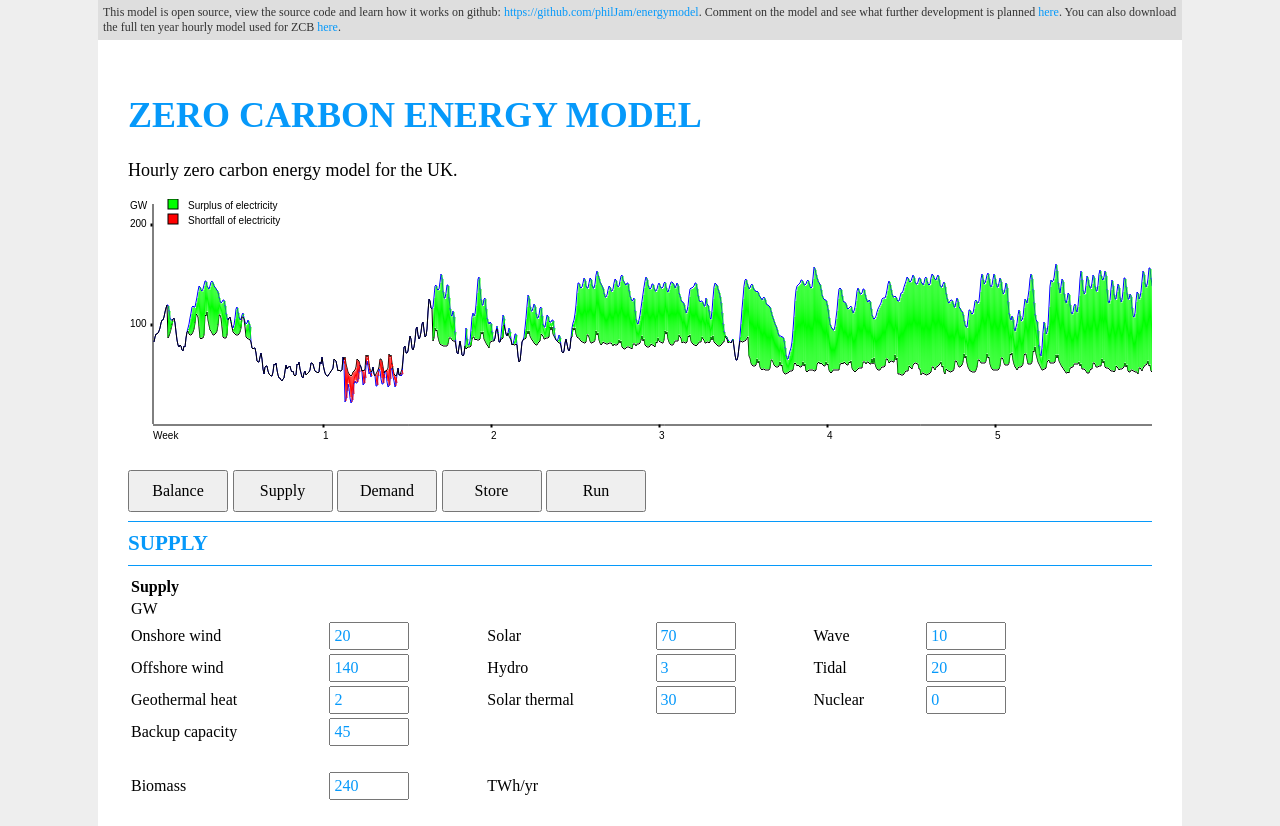
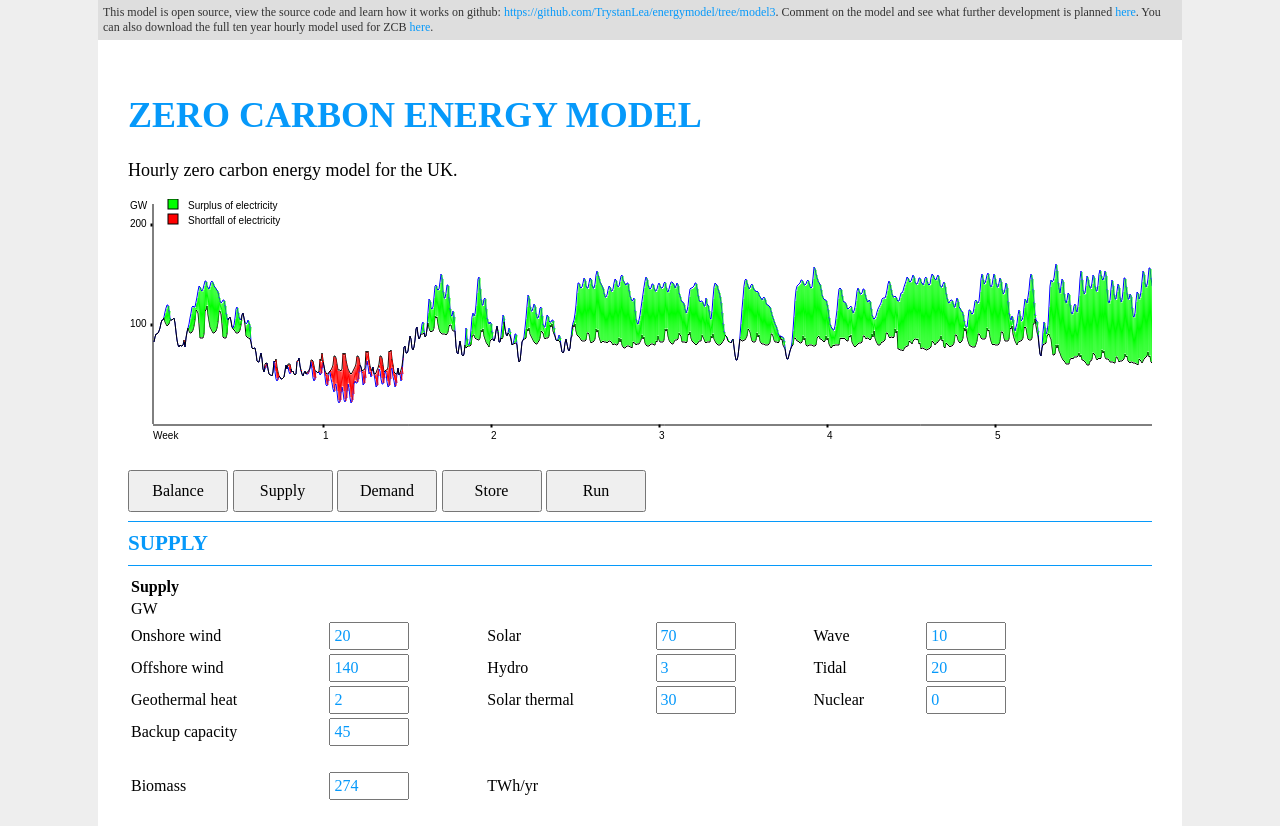
Before and after one commit to philJam/energymodel, a plain HTML site: page index.html in a window 1280 px wide. Shown: the top 826 px of the page. Drawn offline with Linux system fonts and the light colour scheme.

Commit message:
screenshot

```diff
--- a/index.html
+++ b/index.html
@@ -97,7 +97,7 @@
 <body>
 
 <div id="header-bound">
-This model is open source, view the source code and learn how it works on github: <a href="https://github.com/philJam/energymodel">https://github.com/philJam/energymodel</a>.
+This model is open source, view the source code and learn how it works on github: <a href="https://github.com/TrystanLea/energymodel/tree/model3">https://github.com/TrystanLea/energymodel/tree/model3</a>.
 Comment on the model and see what further development is planned <a href="http://zcb.wikispot.org/OpensourceEnergyModel">here</a>.
 You can also download the full ten year hourly model used for ZCB <a href="https://dl.dropboxusercontent.com/u/79311585/ZCB_TYHME_v2.xlsx">here</a>.
 </div>
@@ -402,7 +402,7 @@ You can also download the full ten year hourly model used for ZCB <a href="https
 </div>
 
 <div id="header-bound">
-This model is open source, view the source code and learn how it works on github: <a href="https://github.com/philJam/energymodel">https://github.com/philJam/energymodel</a>.
+This model is open source, view the source code and learn how it works on github: <a href="https://github.com/TrystanLea/energymodel/tree/model3">https://github.com/TrystanLea/energymodel/tree/model3</a>.
 Comment on the model and see what further development is planned <a href="http://zcb.wikispot.org/OpensourceEnergyModel">here</a>.
 You can also download the full ten year hourly model used for ZCB <a href="https://dl.dropboxusercontent.com/u/79311585/ZCB_TYHME_v2.xlsx">here</a>.
 </div>
@@ -432,7 +432,7 @@ You can also download the full ten year hourly model used for ZCB <a href="https
     var tidal_capacity = 20;                // GW
     var nuclear_capacity = 0;               // GW
     var backupCap = 45;                     // GW
-    var total_biomass_produced = 240;       // TWh/yr
+    var total_biomass_produced = 274;       // TWh/yr
     var biomass_available = total_biomass_produced*1000;
 
     var solarthermal_capacity = 30;
@@ -498,7 +498,7 @@ You can also download the full ten year hourly model used for ZCB <a href="https
     var totalDemandInProfile = 307111.8;        // FROM CSV!!!!
 
     var number_of_buildings = 32;
-    var average_heatloss_WK = 120;
+    var average_heatloss_WK = 135;
     var heatLossCoefficient = (number_of_buildings * 1000000 * average_heatloss_WK) / 1000000000; // 4.4; // GW/degC
     var baseTemp = 16-(385/((heatLossCoefficient/4.398)*119)); //Gains need linking to appliances energy reduction
     var hourly_heatpump_COP = 3.0;
@@ -538,9 +538,9 @@ You can also download the full ten year hourly model used for ZCB <a href="https
 
     var transportHydrogenDemand = hydrogenvehicles_H2_energy_demand;
 
-    var other_transportLiquidDemand = 0;
-
-    var biofuelaircraft_passengers = 20;
+    var other_transportLiquidDemand = 53.4;
+
+    var biofuelaircraft_passengers = 40;
     var biofuelaircraft_miles = 1200;
     var biofuelaircraft_performance = 50;
     var biofuelaircraft_energy_demand = (((biofuelaircraft_miles*1.609/100)*biofuelaircraft_performance) * biofuelaircraft_passengers*1000000)/1000000000;
@@ -574,9 +574,9 @@ You can also download the full ten year hourly model used for ZCB <a href="https
     //------------------------------------------------
     // Electric storage (in-home & grid scale) capacity, size, performance
     //------------------------------------------------
-    var elecstore_max_discharge_rate   = 100;      // GW
-    var elecstore_max_charge_rate      = 100;      // GW
-    var elecstore_capacity             = 1000;     // GWh
+    var elecstore_max_discharge_rate   = 10;      // GW
+    var elecstore_max_charge_rate      = 10;      // GW
+    var elecstore_capacity             = 500;     // GWh
     var elecstore_discharge_efficiency = 0.9;      // 90%
     var elecstore_charge_efficiency    = 0.9;      // 90%
 
```
Also changed, not shown: screenshot.png (added), 1 other file.
